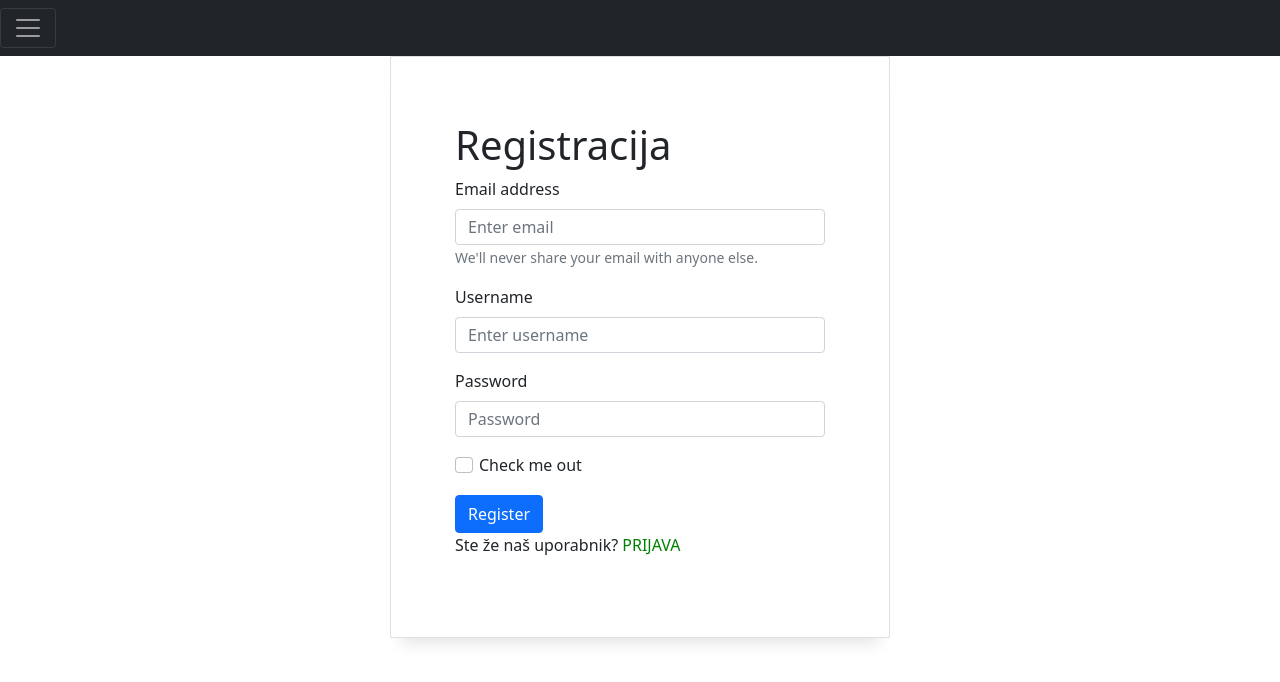
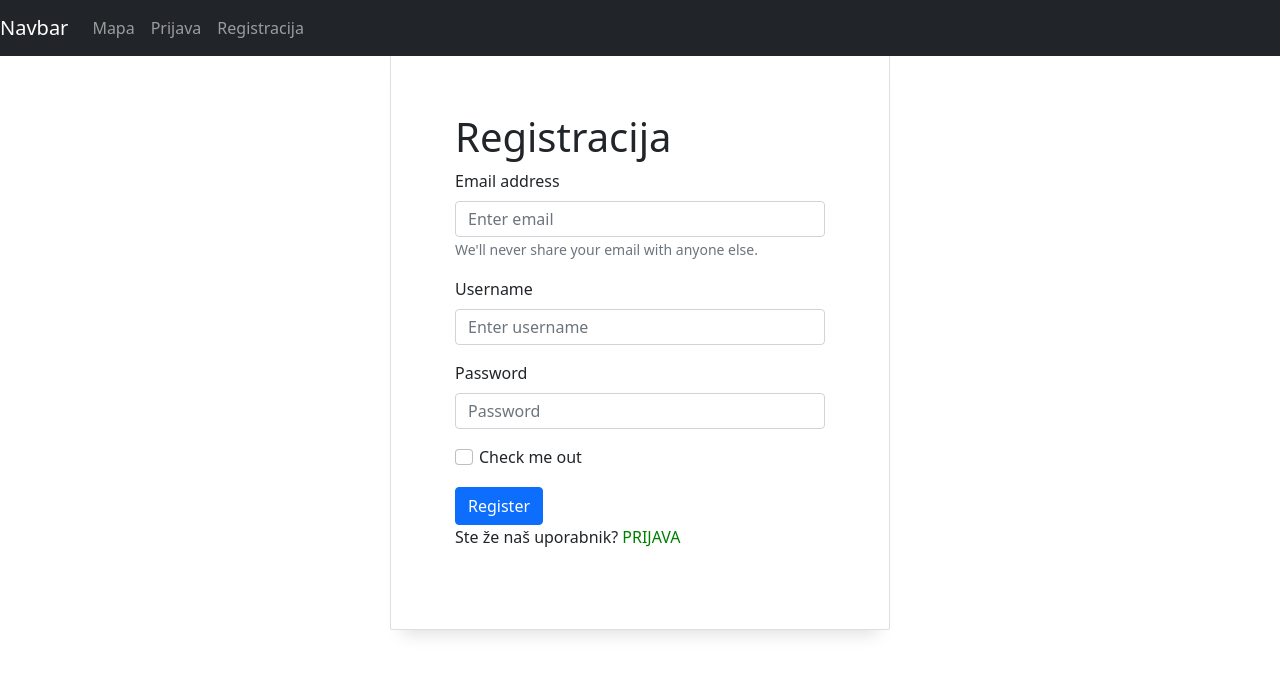
Before and after one commit to ZazoByIntent/Projekt, a Next.js app in the folder projektUI/projekt-ui/: page /register in a window 1280 px wide. Shown: the top 682 px of the page. Built offline with nearby package versions, Linux system fonts and the light colour scheme.

Commit message:
UI osnovni izled navbara

```diff
--- a/projektUI/projekt-ui/components/Navbar.jsx
+++ b/projektUI/projekt-ui/components/Navbar.jsx
@@ -4,23 +4,19 @@ import styles from "../styles/Layout.module.css";
 import styles2 from '../styles/Home.module.css'
 import Head from "next/head";
 import Navbar from 'react-bootstrap/Navbar'
+import Nav from 'react-bootstrap/Nav'
 export default function Navigation(){
 
     return <>
-        <div className="pos-f-t">
-            <div className="collapse" id="navbarToggleExternalContent">
-                <div className="bg-dark p-4">
-                    <h4 className="text-white">Collapsed content</h4>
-                    <span className="text-muted">Toggleable via the navbar brand.</span>
-                </div>
-            </div>
-            <nav className="navbar navbar-dark bg-dark">
-                <button className="navbar-toggler" type="button" data-toggle="collapse"
-                        data-target="#navbarToggleExternalContent" aria-controls="navbarToggleExternalContent"
-                        aria-expanded="false" aria-label="Toggle navigation">
-                    <span className="navbar-toggler-icon"></span>
-                </button>
-            </nav>
-        </div>
+    <div>
+    <Navbar fixed="top" bg="dark" variant="dark">
+            <Navbar.Brand href="#home">Navbar</Navbar.Brand>
+            <Nav className="me-auto">
+                <Nav.Link href="/map">Mapa</Nav.Link>
+                <Nav.Link href="/login">Prijava</Nav.Link>
+                <Nav.Link href="/register">Registracija</Nav.Link>
+            </Nav>
+    </Navbar>
+    </div>
     </>
 }
--- a/projektUI/projekt-ui/pages/login.js
+++ b/projektUI/projekt-ui/pages/login.js
@@ -39,12 +39,12 @@ function Login(){
     }
 
     return (
-        <div className="mx-auto bg-light" style={{width: "500px"}}>
+        <div className="mx-auto pt-5 bg-light" style={{width: "500px"}}>
         <Form onSubmit={Login}>
             <h1>Prijava</h1>
             <Form.Group className="mb-3" controlId="formBasicEmail">
                 <Form.Label>Username</Form.Label>
-                <Form.Control type="text" placeholder="Enter email"
+                <Form.Control type="text" placeholder="Enter username"
                       value={username} onChange={(e)=>(setUsername(e.target.value))}/>
                 <Form.Text className="text-muted">
                     We'll never share your email with anyone else.
--- a/projektUI/projekt-ui/pages/register.js
+++ b/projektUI/projekt-ui/pages/register.js
@@ -36,7 +36,7 @@ function Register() {
     }
 
     return(
-        <div className="mx-auto bg-light" style={{width: "500px"}}>
+        <div className="mx-auto pt-5 bg-light" style={{width: "500px"}}>
             <Form onSubmit={Register}>
                 <h1>Registracija</h1>
                 <Form.Group className="mb-3" controlId="formBasicEmail">
```
